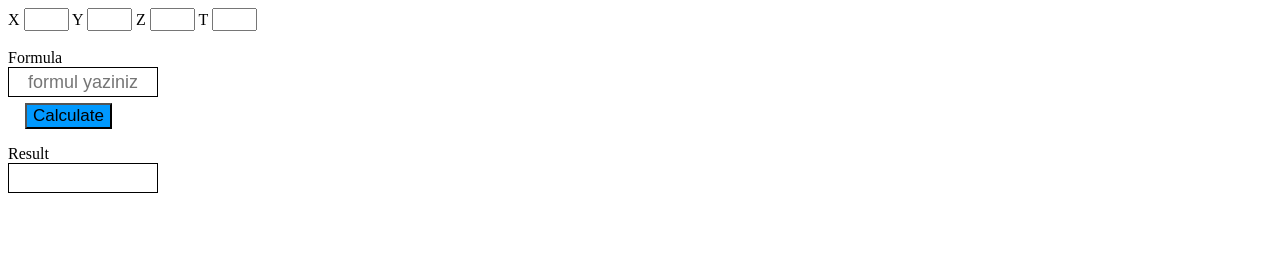
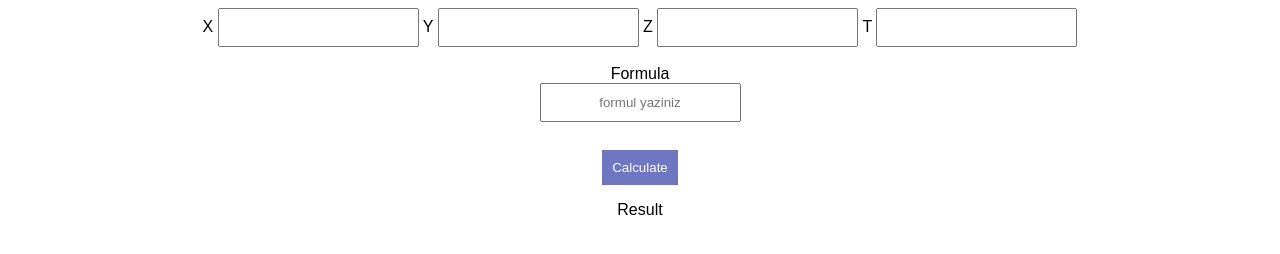
Before and after one commit to merve-kinaci/calculate, a plain HTML site: page index.html in a window 1280 px wide. Drawn offline with Linux system fonts and the light colour scheme.

Commit message:
Update index.css

```diff
--- a/index.css
+++ b/index.css
@@ -1,27 +1,43 @@
+body{
+	font-family: Arial, Helvetica, sans-serif;
+	text-align: center;
+}
+.container{
+	width: 300px;
+	display: inline-block;
+}
+input {
+	padding: 10px;
+	box-sizing: border-box;
+}
+span{
+	margin-bottom: 10px;
+}
+.column{
+	width: 55px;
+	text-align: center;
+	display: inline-block;
+	margin-right: 10px;
+}
+.row {
+	display: inline-block;
+	margin: 10px 0;
+}
+.row, .row input{
+	width: 100%;
+}
+.formul, .result {
+	margin-bottom: 10px;
+	text-align: center;
+}
 .button{
-	font-size: 17px;
-	background-color:#0099FF;
-	margin-left: 17px;
+	background-color:#6f77c3;
+	color: #fff;
+	border: none;
 }
-.deger{
-	width: 45px;
-	font-size: 15px;
+.row *{
+	float: left;
 }
-.formul{
-	width: 150px;
-	height: 30px;
-	text-align: center;
-	font-size: 18px;
-	border-style: solid;
-	border-width: 1px;
-	border-color: black;
-	position: fixed;
+.column input{
+	width: 100%;
 }
-.sonuc{
-	text-align: center;
-	font-size: 18px;
-	border-style: solid;
-	border-width: 1px;
-	padding: 14px 74px;
-	position: fixed;
-}
```
